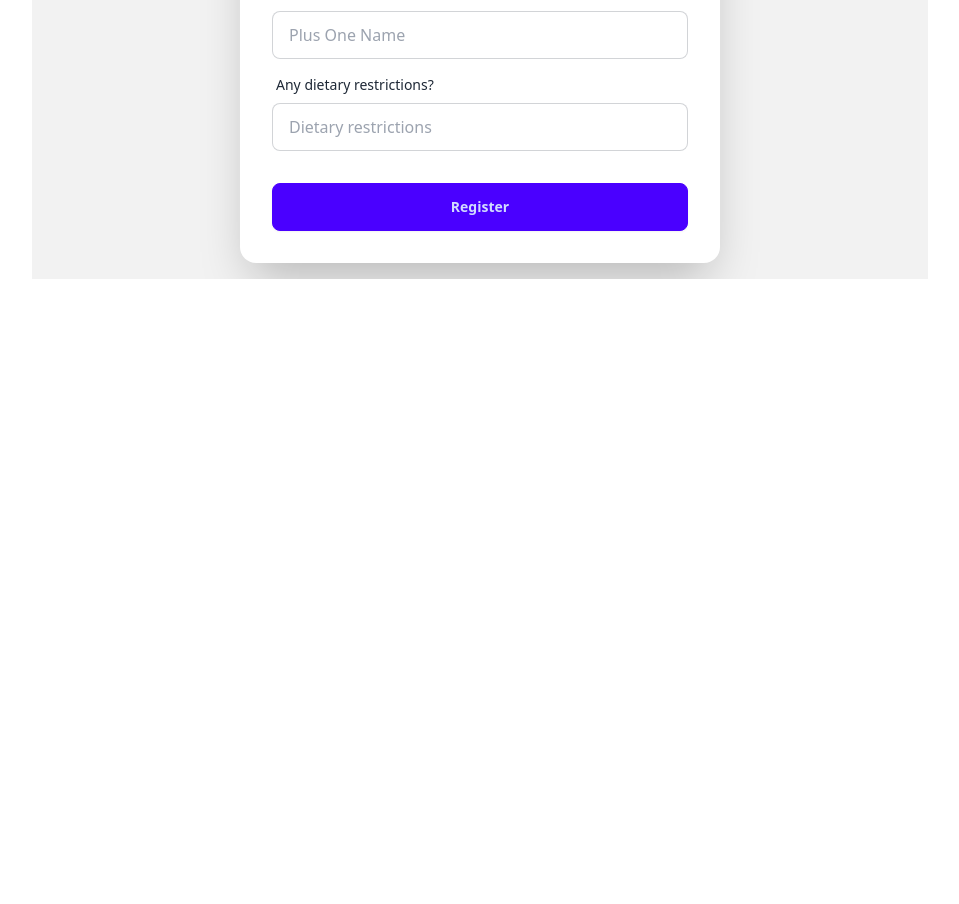
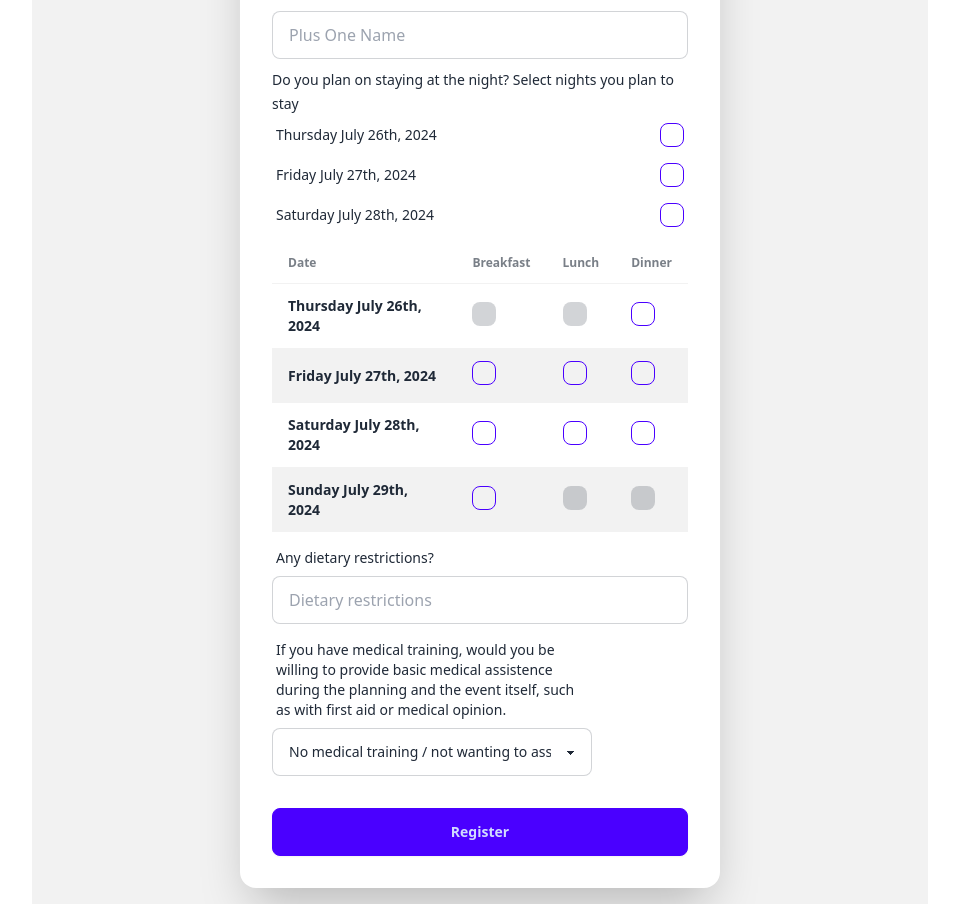
Before and after one commit to mjblessent/apmforeverunited, a React (Vite) app: page /eventregister in a window 1280 px wide. Shown: the part 705-1609 px from the top of the page, without its empty margins (160-1119 px from the left). Before the commit the page ends 984 px from the top, so only its background shows below. Built offline with nearby package versions, Linux system fonts and the light colour scheme; no server answers.

Commit message:
updated registration form

```diff
--- a/src/pages/EventRegister.tsx
+++ b/src/pages/EventRegister.tsx
@@ -25,7 +25,8 @@ const EventRegister = () => {
         };
         console.log(formData);
     } catch(error){
-      setError(error.message)
+      //setError(error.message);
+      setError("error on submit");
     }
   };
 
@@ -63,7 +64,7 @@ const EventRegister = () => {
                             </div>
                             <label className="form-control w-full max-w-xs" >
                                 <div className="label">
-                                    <span className="label-text">If you have a plus one, please specify if you are married or significant other. Otherwise, select No plus one</span>
+                                    <span className="label-text">If you are bringing a plus one, please specify if you are married or significant other. Otherwise, select No plus one</span>
                                 </div>
                                 <select className="select select-bordered" value={plusOne} onChange={(e) => setPlusOne(e.target.value)}>
                                     <option value={"noplusone"}>No Plus one</option>
@@ -78,11 +79,86 @@ const EventRegister = () => {
                                 <input type="text" value={plusOneName} onChange={(e) => setPlusOneName(e.target.value)} placeholder="Plus One Name" className="input input-bordered"/>
                             </div>
                             <div className="form-control">
+                                <ul>
+                                <span className="label-text">Do you plan on staying at the night? Select nights you plan to stay</span>
+                                    <li>
+                                        <label className="label cursor-pointer">
+                                            <span className="label-text">Thursday July 26th, 2024</span>
+                                            <input type="checkbox" className="checkbox checkbox-primary" />
+                                        </label>
+                                    </li>
+                                    <li>
+                                        <label className="label cursor-pointer">
+                                            <span className="label-text">Friday July 27th, 2024</span>
+                                            <input type="checkbox" className="checkbox checkbox-primary" />
+                                        </label>
+                                    </li>
+                                    <li>
+                                        <label className="label cursor-pointer">
+                                            <span className="label-text">Saturday July 28th, 2024</span>
+                                            <input type="checkbox" className="checkbox checkbox-primary" />
+                                        </label>
+                                    </li>
+                                </ul>
+                            </div>
+                            <div className="overflow-x-auto">
+                                <table className="table table-zebra">
+                                    {/* head */}
+                                    <thead>
+                                        <tr>
+                                            <th>Date</th>
+                                            <th>Breakfast</th>
+                                            <th>Lunch</th>
+                                            <th>Dinner</th>
+                                        </tr>
+                                    </thead>
+                                    <tbody>
+                                        {/* row 1 */}
+                                        <tr>
+                                            <th>Thursday July 26th, 2024</th>
+                                            <td><input type="checkbox" className="checkbox checkbox-primary" disabled /></td>
+                                            <td><input type="checkbox" className="checkbox checkbox-primary" disabled/></td>
+                                            <td><input type="checkbox" className="checkbox checkbox-primary" /></td>
+                                        </tr>
+                                        {/* row 2 */}
+                                        <tr>
+                                            <th>Friday July 27th, 2024</th>
+                                            <td><input type="checkbox" className="checkbox checkbox-primary" /></td>
+                                            <td><input type="checkbox" className="checkbox checkbox-primary" /></td>
+                                            <td><input type="checkbox" className="checkbox checkbox-primary" /></td>
+                                        </tr>
+                                        {/* row 3 */}
+                                        <tr>
+                                            <th>Saturday July 28th, 2024</th>
+                                            <td><input type="checkbox" className="checkbox checkbox-primary" /></td>
+                                            <td><input type="checkbox" className="checkbox checkbox-primary" /></td>
+                                            <td><input type="checkbox" className="checkbox checkbox-primary" /></td>
+                                        </tr>
+                                        {/* row 4 */}
+                                        <tr>
+                                            <th>Sunday July 29th, 2024</th>
+                                            <td><input type="checkbox" className="checkbox checkbox-primary" /></td>
+                                            <td><input type="checkbox" className="checkbox checkbox-primary" disabled/></td>
+                                            <td><input type="checkbox" className="checkbox checkbox-primary" disabled/></td>
+                                        </tr>
+                                    </tbody>
+                                </table>
+                            </div>
+                            <div className="form-control">
                                 <label className="label">
                                     <span className="label-text">Any dietary restrictions?</span>
                                 </label>
                                 <input type="text" value={dietary} onChange={(e) => setDietary(e.target.value)} placeholder="Dietary restrictions" className="input input-bordered"/>
                             </div>
+                            <label className="form-control w-full max-w-xs" >
+                                <div className="label">
+                                    <span className="label-text">If you have medical training, would you be willing to provide basic medical assistence during the planning and the event itself, such as with first aid or medical opinion.</span>
+                                </div>
+                                <select className="select select-bordered" value={plusOne} onChange={(e) => setPlusOne(e.target.value)}>
+                                    <option value={"noplusone"}>No medical training / not wanting to assist</option>
+                                    <option value={"spouse"}>Medically trained / willing to assist</option>
+                                </select>
+                            </label>
                             <div className="form-control mt-6">
                                 <button className="btn btn-primary">Register</button>
                             </div>
--- a/src/pages/Signin.tsx
+++ b/src/pages/Signin.tsx
@@ -16,13 +16,20 @@ const Signin = () => {
       await signInWithEmailAndPassword(auth, email, password);
       navigate('/');
     } catch(error){
-      setError(error.message)
+      //setError(error.message);
+      setError("error on submit");
     }
   };
 
-  const handleLink = async () =>{
+  const handleSignUpLink = async () =>{
     console.log("Linked clicked!");
     navigate('/signup');
+
+  };
+
+  const handleHomeLink = async () =>{
+    console.log("Linked clicked!");
+    navigate('/');
 
   };
 
@@ -53,7 +60,8 @@ const Signin = () => {
         <div className="form-control mt-6">
           <button className="btn btn-primary">Sign in</button>
         </div>
-        <a className="link link-primary" onClick={handleLink}>Don't an Account? Sign Up</a>
+        <a className="link link-primary" onClick={handleSignUpLink}>Don't an Account? Sign Up</a>
+        <a className="link link-primary" onClick={handleHomeLink}>Don't want an Account? Home page</a>
       </div>
     </div>
   </div>
```
